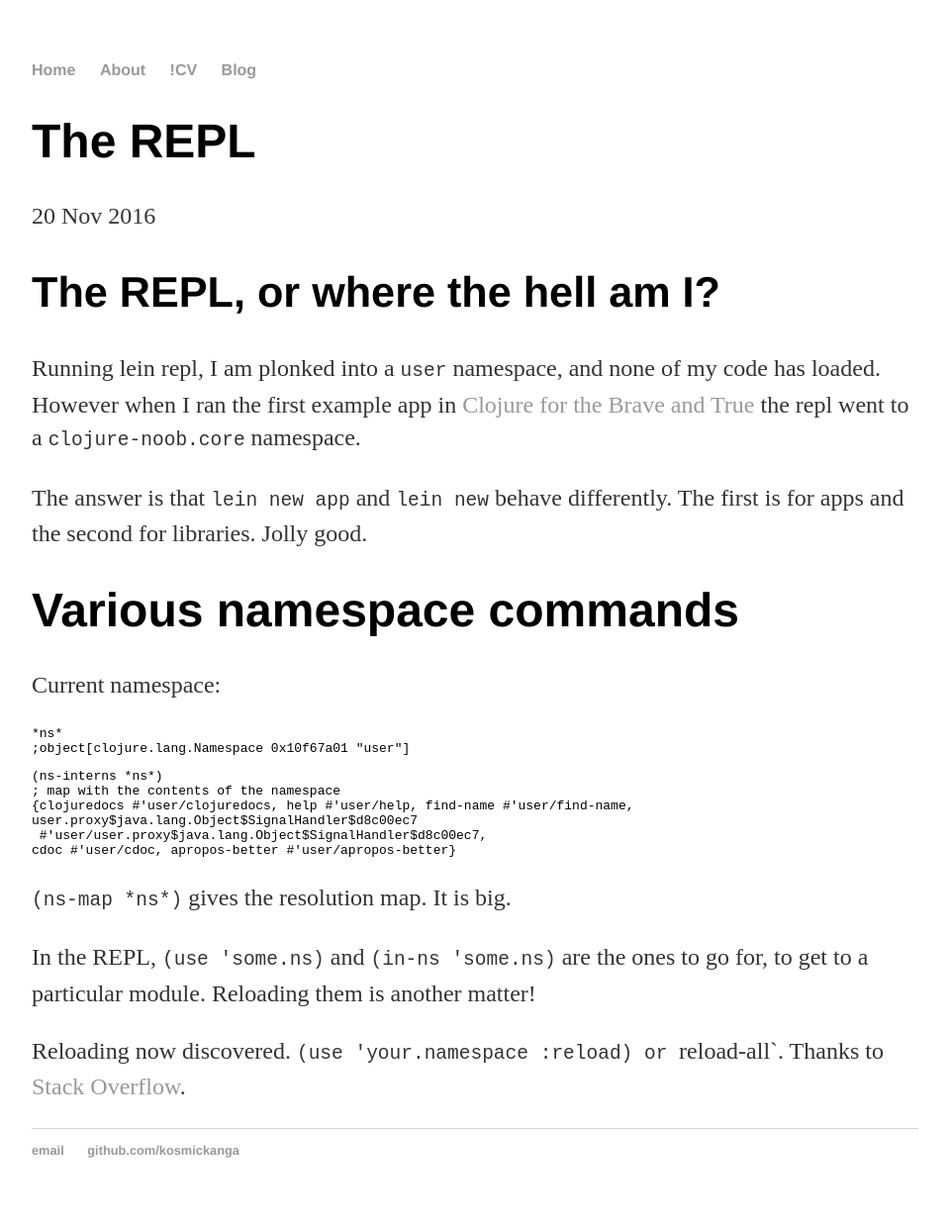
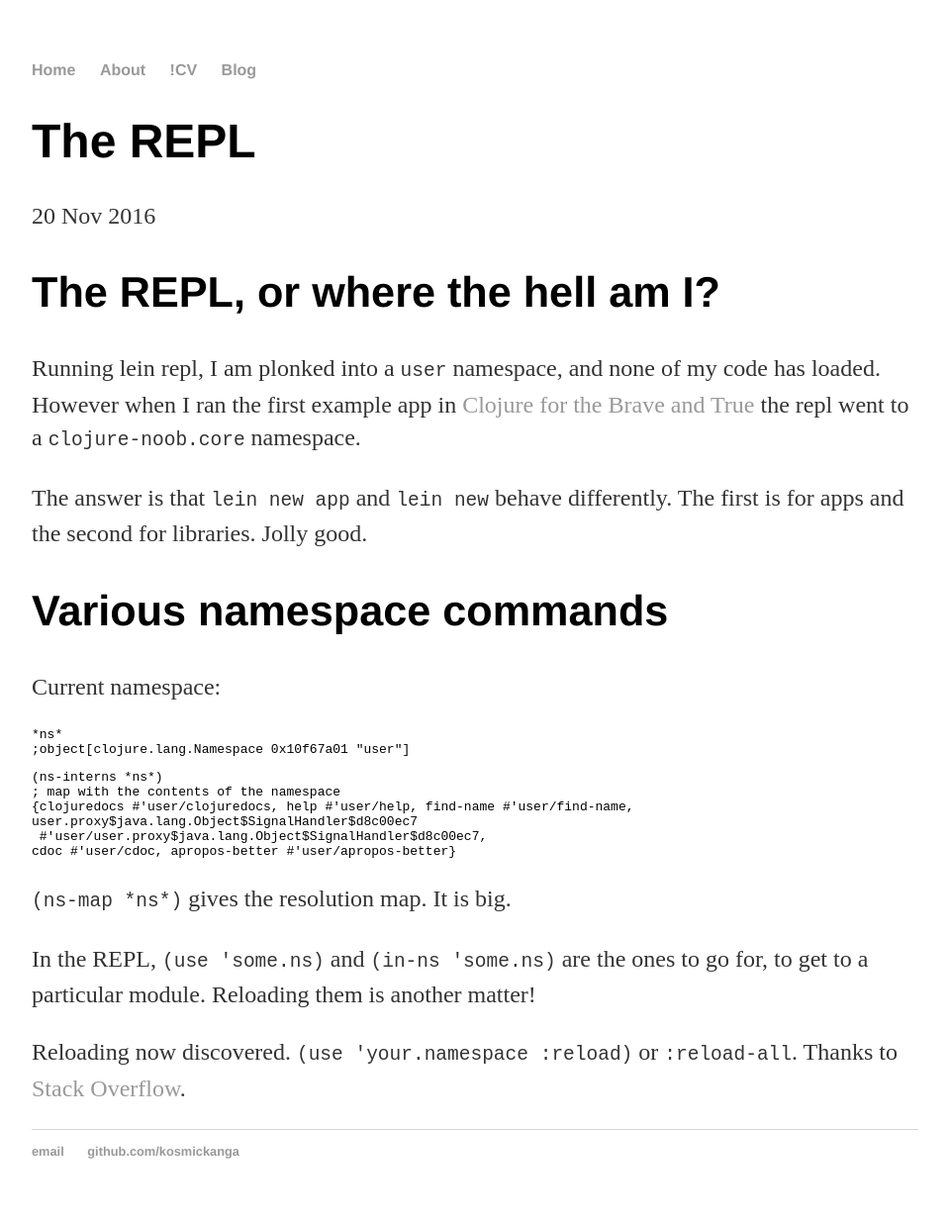
Before and after one commit to kosmickanga/kosmickanga.github.io, a Jekyll site: the page built from _posts/2016-11-20-repl.md, in a window 1280 px wide. Shown: the whole page at 99% size, without its empty margins (160-1119 px from the left). Built offline with Jekyll 4.4.1, drawn with Linux system fonts in a browser that asks for light colours.

Commit message:
more formatting

```diff
--- a/_posts/2016-11-20-repl.md
+++ b/_posts/2016-11-20-repl.md
@@ -10,7 +10,7 @@ Running lein repl, I am plonked into a `user` namespace, and none of my code has
 
 The answer is that `lein new app` and `lein new` behave differently. The first is for apps and the second for libraries. Jolly good.
 
-# Various namespace commands
+## Various namespace commands
 
 Current namespace:
 
@@ -31,4 +31,4 @@ cdoc #'user/cdoc, apropos-better #'user/apropos-better}
 
 In the REPL, `(use 'some.ns)` and `(in-ns 'some.ns)` are the ones to go for, to get to a particular module. Reloading them is another matter!
 
-Reloading now discovered. `(use 'your.namespace :reload) or `reload-all`. Thanks to [Stack Overflow](https://stackoverflow.com/questions/7658981/how-to-reload-a-clojure-file-in-repl).
+Reloading now discovered. `(use 'your.namespace :reload)` or `:reload-all`. Thanks to [Stack Overflow](https://stackoverflow.com/questions/7658981/how-to-reload-a-clojure-file-in-repl).
```
